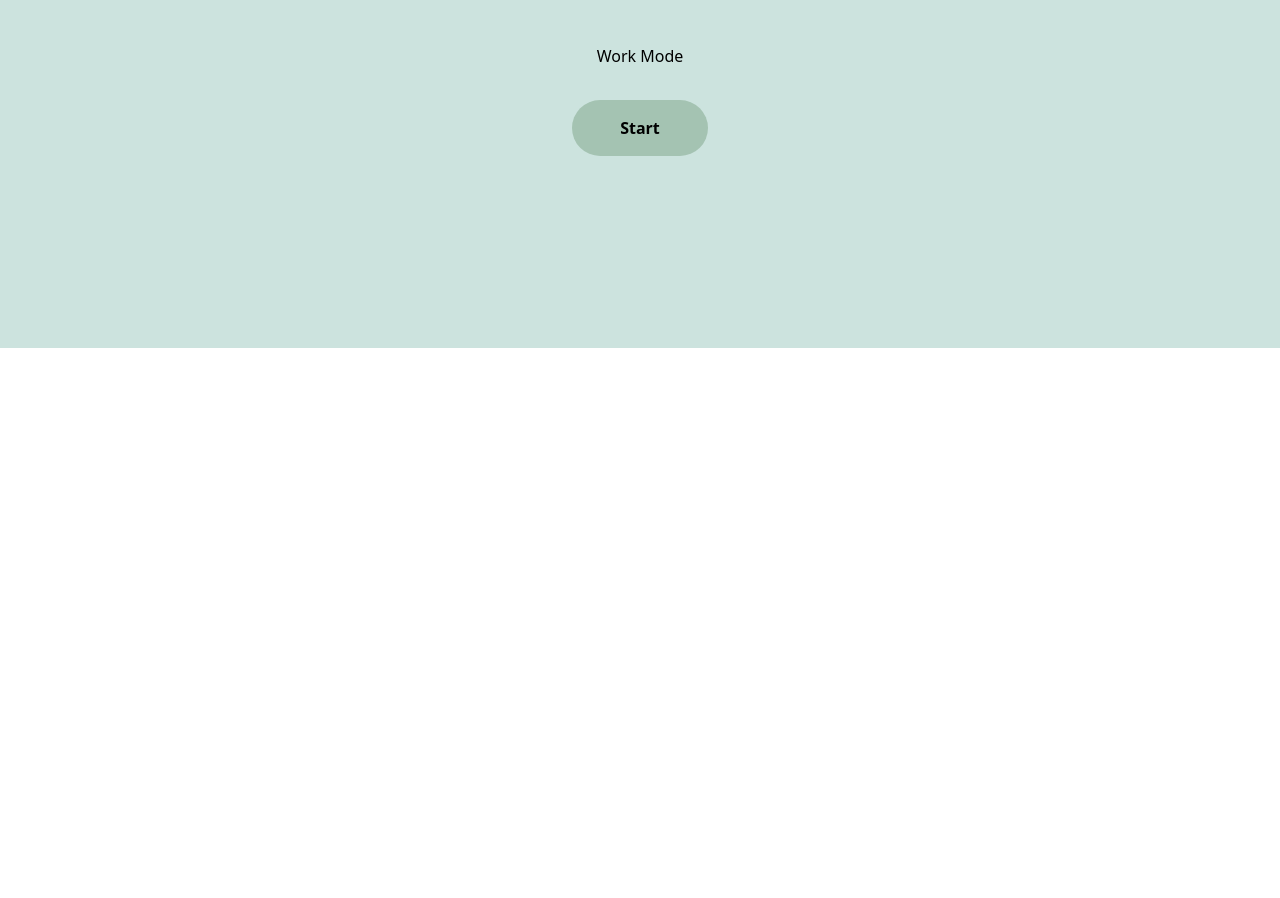
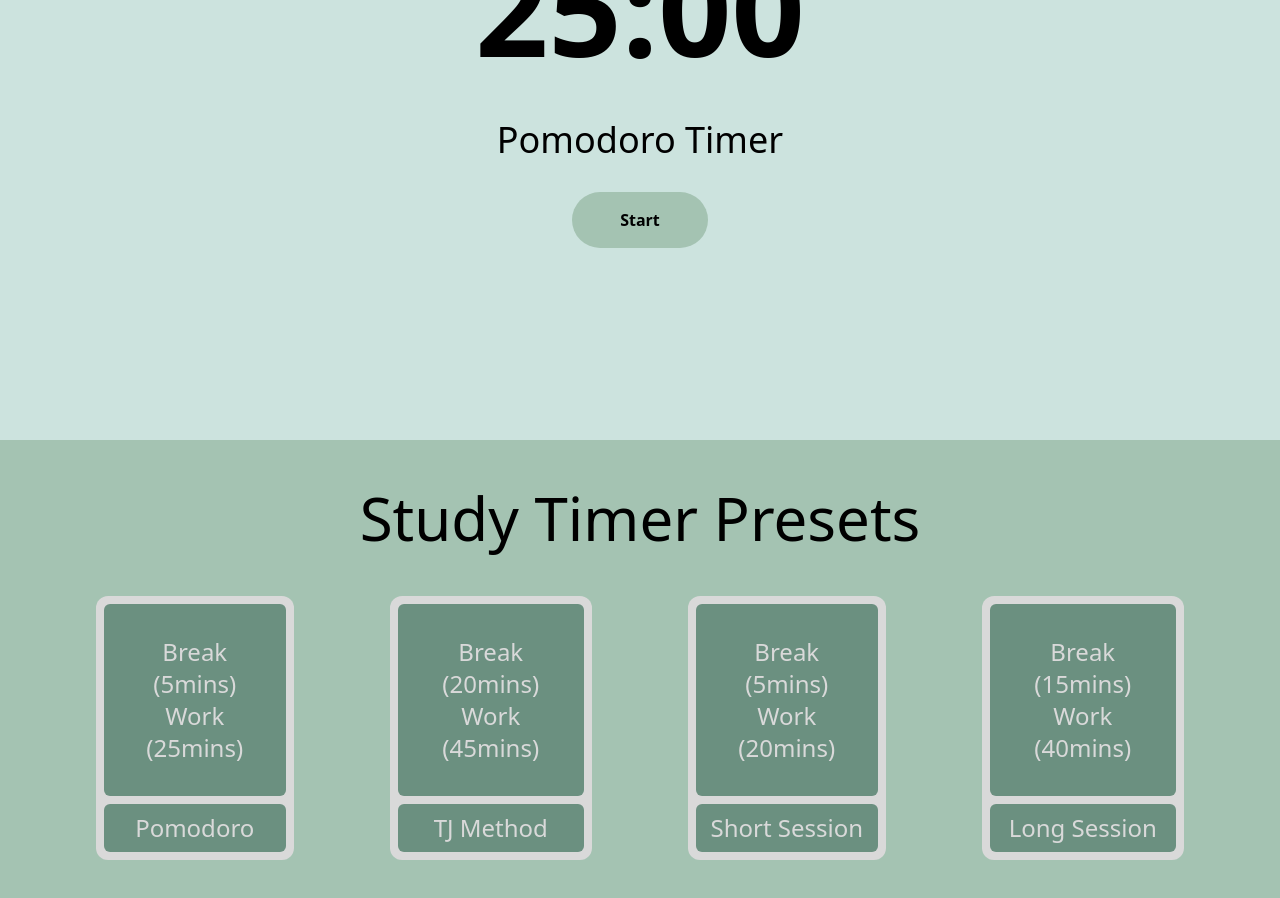
Before and after one commit to Jantomz/proper-studyous-site, a Next.js app: page /timer in a window 1280 px wide. Shown: the part 340-1238 px from the top of the page. Before the commit the page ends 800 px from the top, so only its background shows below. Built offline with nearby package versions, Linux system fonts and the light colour scheme.

Commit message:
Finished timer and more self-quiz things
Co-authored-by: JackTheCoder1 <jawmartin2006@gmail.com>
Co-authored-by: Teej622 <Teej622@users.noreply.github.com>
Co-authored-by: Harnake Reehal <hreehal-star@users.noreply.github.com>

```diff
--- /dev/null
+++ b/src/components/atoms/timerPresetCards.tsx
@@ -0,0 +1,13 @@
+export default function Preset(props: any) {
+  return (
+    <div className="m-12 rounded-xl bg-veryLight p-2 text-2xl">
+      <div className="rounded-md bg-midDarkGreen p-8 text-veryLight">
+        <p>{props.breakLength}</p>
+        <p>{props.workLength}</p>
+      </div>
+      <p className="mt-2 rounded-md bg-midDarkGreen p-2 text-center text-veryLight">
+        {props.title}
+      </p>
+    </div>
+  );
+}
--- /dev/null
+++ b/src/components/molQ/Quiz.tsx
@@ -0,0 +1,86 @@
+import React, { useState } from "react";
+
+export default function Quiz() {
+  const [question, setQuestion] = useState("");
+  const [answer, setAnswer] = useState("");
+  let questions = [""];
+  let answers = [""];
+
+  const handleQ = (event: any) => {
+    setQuestion(event.target.value);
+  };
+
+  const handleA = (event: any) => {
+    setAnswer(event.target.value);
+  };
+
+  function handleSubmit() {
+    console.log(question);
+    console.log(answer);
+    answers.push(answer);
+    questions.push(question);
+    console.log(questions);
+    console.log(answers);
+  }
+
+  function handleReview() {
+    console.log(questions);
+    console.log(answers);
+  }
+
+  return (
+    <div className="h-screen w-full bg-mintWhite pt-3">
+      <div className="mx-auto mt-32 flex h-2/3 w-11/12 rounded-2xl bg-darkGreen pb-20 pt-20">
+        <div className="mx-auto h-full w-1/3 rounded-xl bg-minty p-10">
+          <label htmlFor="question" className="text-4xl lg:text-5xl">
+            Question:
+          </label>
+          <br></br>
+          <br></br>
+          <input
+            type="text"
+            id="question"
+            name="question"
+            value={question}
+            onChange={handleQ}
+            className="mt-3 h-10 w-5/6 bg-basWhite"
+          ></input>
+        </div>
+
+        <div className="mx-auto h-full py-48 align-middle">
+          <button
+            className="mb-10 bg-veryLight px-5 py-2"
+            onClick={handleSubmit}
+            id="submitButton"
+          >
+            Submit
+          </button>
+          <br></br>
+          <br></br>
+          <button
+            className="bg-veryLight px-5 py-2"
+            onClick={handleReview}
+            id="reviewButton"
+          >
+            Review
+          </button>
+        </div>
+
+        <div className="mx-auto h-full w-1/3 rounded-xl bg-minty p-10">
+          <label htmlFor="question" className="text-4xl lg:text-5xl">
+            Answer:
+          </label>
+          <br></br>
+          <br></br>
+          <textarea
+            id="notes"
+            name="notes"
+            value={answer}
+            onChange={handleA}
+            className="mt-3 h-32 w-5/6 bg-basWhite"
+          ></textarea>
+        </div>
+      </div>
+    </div>
+  );
+}
--- a/src/components/molecules/about.tsx
+++ b/src/components/molecules/about.tsx
@@ -9,7 +9,7 @@ export default function About() {
   const ContentJake =
     "Lorem ipsum dolor sit amet, consectetur adipiscing elit. Just kidding loll, but I code in HTML, JS, CSS, Java, Python, and google search bar. I enjoy solving problems and making the best projects possible.";
   return (
-    <div className="rounded-md bg-mintWhite p-20 text-4xl">
+    <div id="aboutsec" className="rounded-md bg-mintWhite p-20 text-4xl">
       <div>About Us:</div>
       <div className=" place-content-evenly gap-12 md:flex">
         <ContainerCard title="Jaden" content={ContentJaden}></ContainerCard>
--- a/src/components/molecules/header.tsx
+++ b/src/components/molecules/header.tsx
@@ -8,11 +8,14 @@ export default function Header() {
             way.
           </h2>
           <div className="flex w-full items-center justify-center">
-            <input
-              type="button"
-              className=" m-4 rounded-full bg-greenish p-3 text-white"
-              value="Learn More"
-            ></input>
+            <a href="#aboutsec">
+              <button
+                id="homeLMB"
+                className=" m-4 rounded-full bg-greenish p-3 text-white"
+              >
+                Learn More
+              </button>
+            </a>
           </div>
         </div>
       </div>
--- a/src/components/molecules/navbar.tsx
+++ b/src/components/molecules/navbar.tsx
@@ -25,7 +25,7 @@ export default function Navbar() {
           <NavbarBtn name="Self-Quiz" goto="/selfQuiz"></NavbarBtn>
         </li>
         <li>
-          <NavbarBtn name="About Us"></NavbarBtn>
+          <NavbarBtn name="About Us" goto="/#aboutsec"></NavbarBtn>
         </li>
         <li>
           <NavbarBtn name="Donate" goto="/donate"></NavbarBtn>
--- a/src/pages/selfQuiz.tsx
+++ b/src/pages/selfQuiz.tsx
@@ -1,10 +1,12 @@
 import Navbar from "../components/molecules/navbar";
+import Quiz from "../components/molQ/Quiz";
 
 export default function SelfQuiz() {
   return (
     <main>
       <Navbar></Navbar>
       SelfQuiz
+      <Quiz></Quiz>
     </main>
   );
 }
--- a/src/pages/timer.tsx
+++ b/src/pages/timer.tsx
@@ -1,18 +1,47 @@
 import { useState } from "react";
 import Navbar from "../components/molecules/navbar";
+import Preset from "../components/atoms/timerPresetCards";
 
 const mp3URL = "/alarm.mp3";
 
 let breakLength = 300;
 let workLength = 1500;
 let number = workLength;
-let mode = "default";
+let mode = "Pomodoro";
 let isPaused = false;
 
 export default function Timer() {
   const [timer, setTimer] = useState(convertSeconds(workLength));
   const [timerRunning, setTimerRunning] = useState(false);
   const [onWork, setOnWork] = useState(true);
+
+  const setDefault = () => {
+    breakLength = 300;
+    workLength = 1500;
+    setTimer(convertSeconds(workLength));
+    mode = "Pomodoro";
+  };
+
+  const setTJ = () => {
+    breakLength = 1200;
+    workLength = 2700;
+    setTimer(convertSeconds(workLength));
+    mode = "TJ Method";
+  };
+
+  const setShort = () => {
+    breakLength = 300;
+    workLength = 1200;
+    setTimer(convertSeconds(workLength));
+    mode = "Short Session";
+  };
+
+  const setLong = () => {
+    breakLength = 900;
+    workLength = 2400;
+    setTimer(convertSeconds(workLength));
+    mode = "Long Session";
+  };
 
   const handleSubmit = () => {
     isPaused = false;
@@ -81,12 +110,23 @@ export default function Timer() {
   return (
     <main className=" bg-minty">
       <Navbar></Navbar>
-      <div className="flex justify-center text-center ">
+      <div className="flex justify-center pt-20 text-center ">
         <section className="py-40">
-          <div id="timer-elem" className="p-12 text-9xl">
+          <div className="flex justify-center">
+            {onWork ? (
+              <div className=" p-2 text-xl font-bold text-midDarkGreen">
+                Work Mode
+              </div>
+            ) : (
+              <div>Break Mode</div>
+            )}
+          </div>
+
+          <div id="timer-elem" className="p-12 pt-0 text-9xl font-bold">
             {timer}
           </div>
-          {onWork ? <div>Work Mode</div> : <div>Break Mode</div>}
+          <div className="text-4xl">{mode} Timer</div>
+
           {timerRunning === true ? (
             <button
               onClick={resetSubmit}
@@ -104,6 +144,39 @@ export default function Timer() {
           )}
         </section>
       </div>
+      <div className=" bg-greenish p-12">
+        <p className="text-center text-6xl">Study Timer Presets</p>
+        <div className="flex justify-center">
+          <button onClick={setDefault}>
+            <Preset
+              title="Pomodoro"
+              workLength="Work (25mins)"
+              breakLength="Break (5mins)"
+            ></Preset>
+          </button>
+          <button onClick={setTJ}>
+            <Preset
+              title="TJ Method"
+              workLength="Work (45mins)"
+              breakLength="Break (20mins)"
+            ></Preset>
+          </button>
+          <button onClick={setShort}>
+            <Preset
+              title="Short Session"
+              workLength="Work (20mins)"
+              breakLength="Break (5mins)"
+            ></Preset>
+          </button>
+          <button onClick={setLong}>
+            <Preset
+              title="Long Session"
+              workLength="Work (40mins)"
+              breakLength="Break (15mins)"
+            ></Preset>
+          </button>
+        </div>
+      </div>
     </main>
   );
 }
--- a/src/styles/globals.css
+++ b/src/styles/globals.css
@@ -28,3 +28,15 @@
   text-decoration: underline solid currentColor;
   text-underline-offset: 8px;
 }
+
+#homeLMB {
+  cursor: pointer;
+}
+
+#homeLMB:hover {
+  background-color: #6b9080;
+}
+
+html {
+  scroll-behavior: smooth;
+}
```
